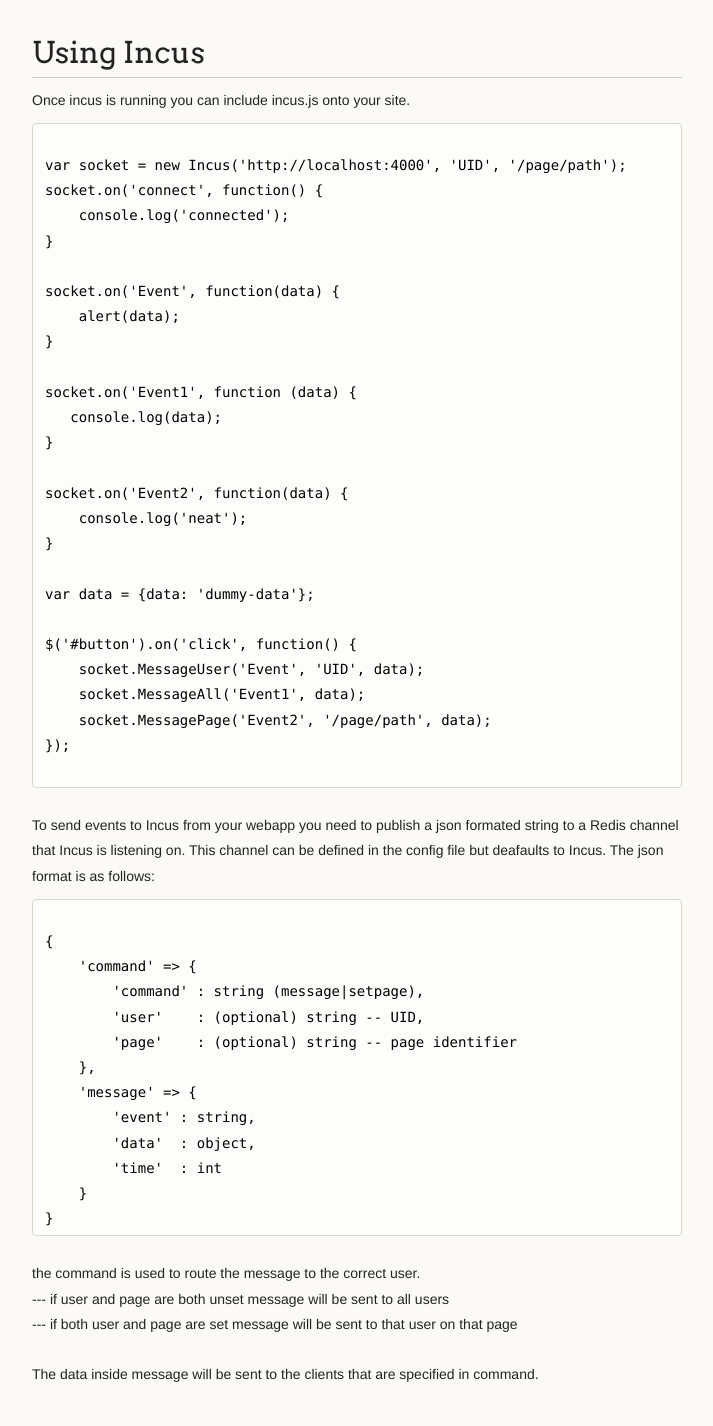
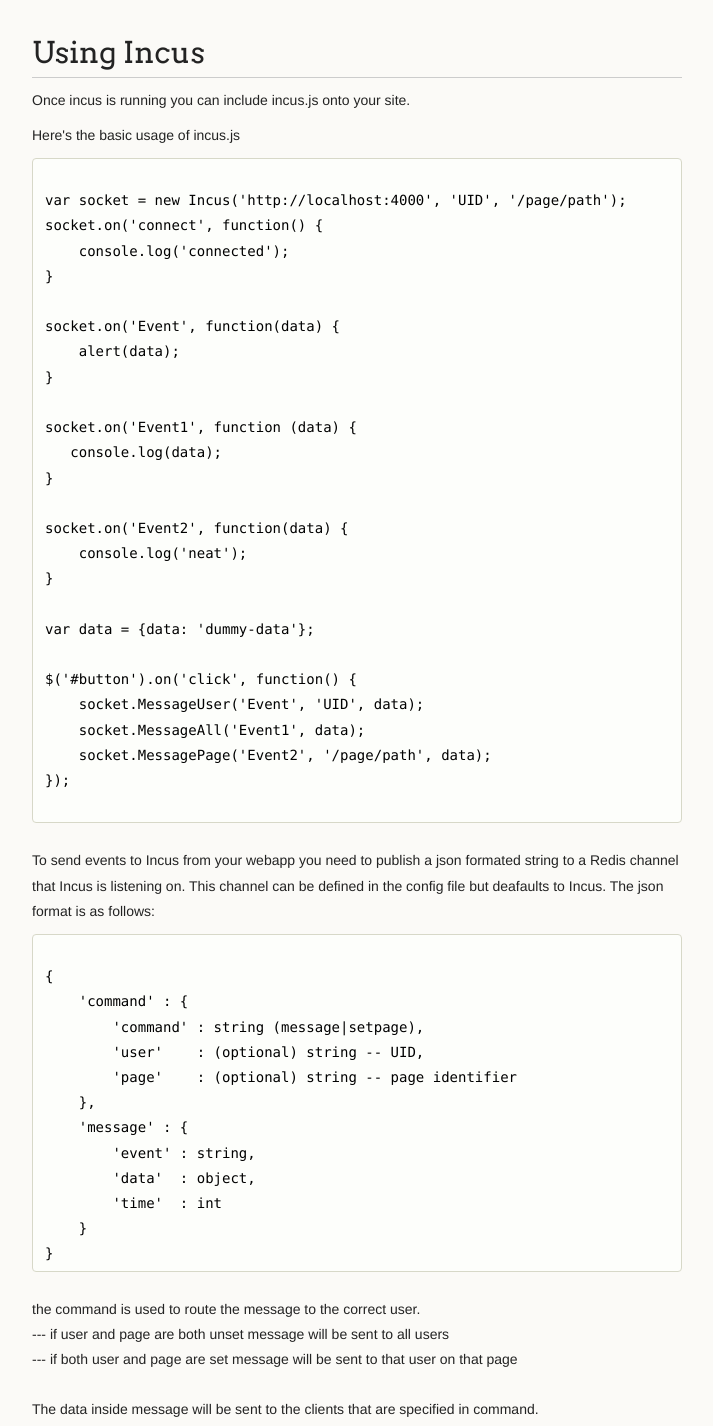
Before and after one commit to Imgur/incus, a plain HTML site: page index.html in a window 1280 px wide. Shown: the part 814-2240 px from the top of the page, without its empty margins (278-991 px from the left). Drawn offline with Linux system fonts and the light colour scheme.

Commit message:
Update index.html

```diff
--- a/index.html
+++ b/index.html
@@ -72,7 +72,7 @@ sudo /etc/init.d/incus restart
     <a name="using-incus" class="anchor" href="#using-incus"><span class="octicon octicon-link"></span></a>Using Incus
 </h1>
 <p></p>Once incus is running you can include incus.js onto your site.</p>
-
+<p>Here's the basic usage of incus.js</p>
 <pre><code>
 var socket = new Incus('http://localhost:4000', 'UID', '/page/path');
 socket.on('connect', function() {
@@ -104,12 +104,12 @@ $('#button').on('click', function() {
 <p>To send events to Incus from your webapp you need to publish a json formated string to a Redis channel that Incus is listening on. This channel can be defined in the config file but deafaults to Incus. The json format is as follows:</p>
 <pre><code>
 {
-    'command' => {
+    'command' : {
         'command' : string (message|setpage),
         'user'    : (optional) string -- UID,
         'page'    : (optional) string -- page identifier
     },
-    'message' => {
+    'message' : {
         'event' : string,
         'data'  : object,
         'time'  : int
```
